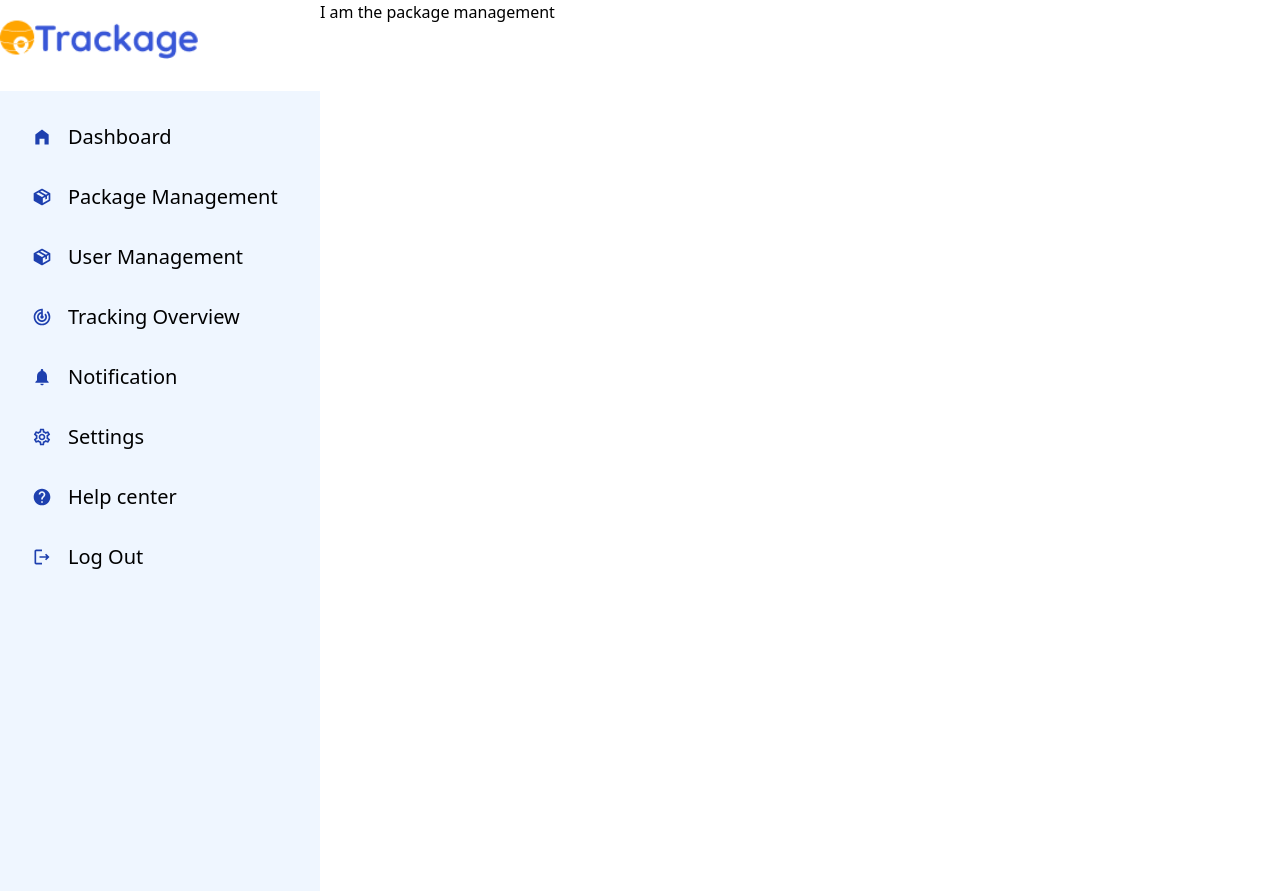
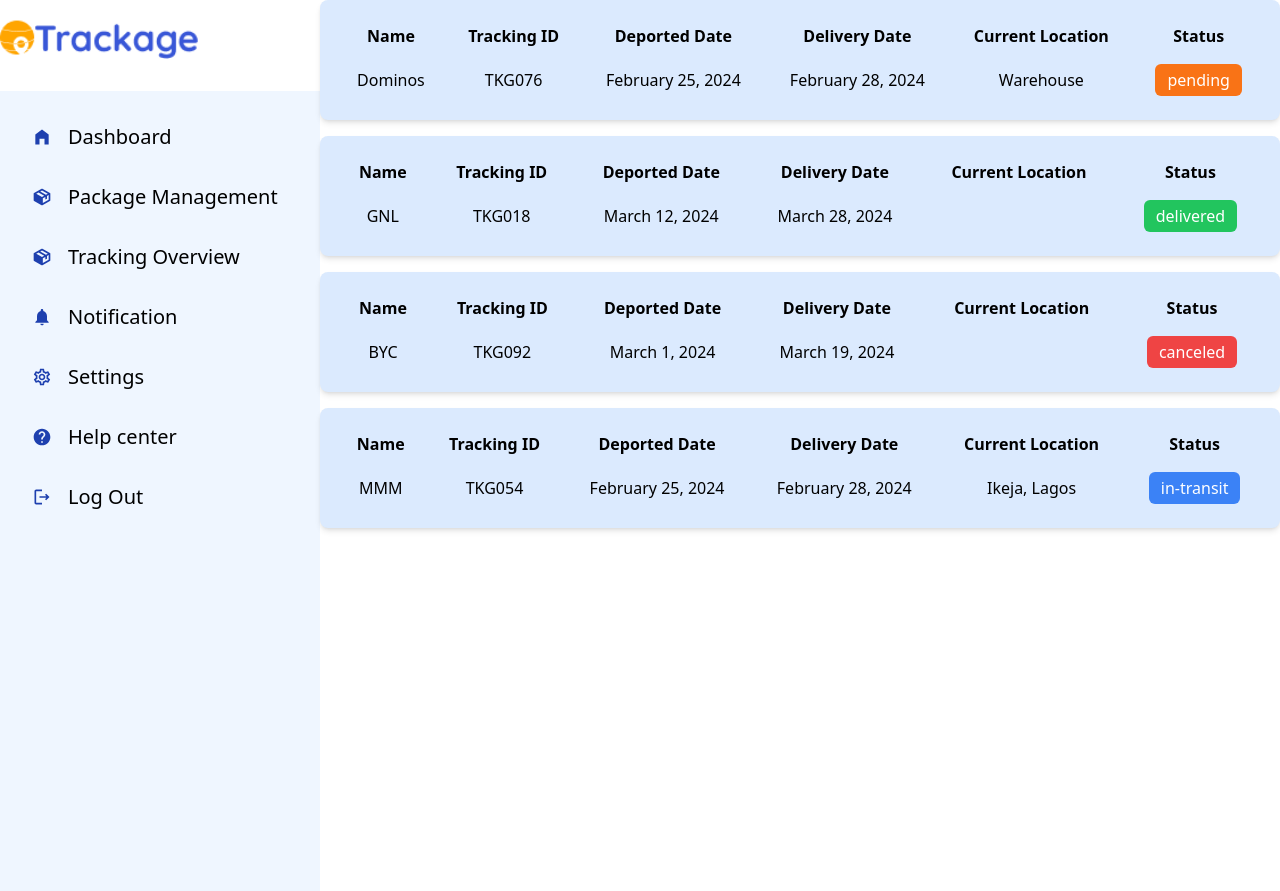
Before and after one commit to EniolaCodes/trackage, a Next.js app: page /packagemanagement in a window 1280 px wide. Built offline with nearby package versions, Linux system fonts and the light colour scheme.

Commit message:
add package management page

```diff
--- /dev/null
+++ b/src/components/Track.js
@@ -0,0 +1,54 @@
+import React from 'react';
+
+const Track = ({ name, trackingId, deportedDate, deliveryDate, currentLocation, status }) => {
+
+  // Determine button color based on status
+
+  const getStatusColor = () => {
+    switch (status) {
+        case 'canceled':
+            return 'bg-red-500 hover:bg-red-600 transform hover:scale-105';
+        case 'in-transit':
+            return 'bg-blue-500 hover:bg-blue-600 transform hover:scale-105';
+        case 'pending':
+            return 'bg-orange-500 hover:bg-orange-600 transform hover:scale-105';
+        case 'delivered':
+            return 'bg-green-500 hover:bg-green-600 transform hover:scale-105';
+        default:
+            return 'bg-gray-500';
+    }
+};
+
+    return (
+        <div className="bg-blue-100 p-4 rounded-lg shadow-md mb-4">
+            <table className="w-full">
+                <thead >
+                    <tr>
+                        <th className="px-4 py-2 text-center">Name</th>
+                        <th className="px-4 py-2 text-center">Tracking ID</th>
+                        <th className="px-4 py-2 text-center">Deported Date</th>
+                        <th className="px-4 py-2 text-center">Delivery Date</th>
+                        <th className="px-4 py-2 text-center">Current Location</th>
+                        <th className="px-4 py-2 text-center">Status</th>
+                    </tr>
+                </thead>
+                <tbody >
+                    <tr>
+                        <td className="px-4 py-2 text-center">{name}</td>
+                        <td className="px-4 py-2 text-center">{trackingId}</td>
+                        <td className="px-4 py-2 text-center">{deportedDate}</td>
+                        <td className="px-4 py-2 text-center">{deliveryDate}</td>
+                        <td className="px-4 py-2 text-center">{currentLocation}</td>
+                        <td className="px-4 py-2 text-center">
+                            <button className={`text-white py-1 px-3 rounded-md transition-colors duration-300 ${getStatusColor()}`}>
+                                {status}
+                            </button>
+                        </td>
+                    </tr>
+                </tbody>
+            </table>
+        </div>
+    );
+
+};
+export default Track;
--- a/src/pages/adminlayout.js
+++ b/src/pages/adminlayout.js
@@ -14,25 +14,28 @@ const Adminlayout = ({children}) => {
         <li className='mb-8 flex items-center text-xl hover:te'>
         <MdHomeFilled className='text-blue-800'/>
         <Link href={"/admindashboard"} className='ml-4'>Dashboard</Link> </li>
+
           <li className='mb-8 flex items-center text-xl'>
           <BiSolidPackage  className='text-blue-800'/>
-          <Link href={"/packagemanagement"} className='ml-4'>Package Management</Link> </li>
+          <Link href={"/trackingoverview"} className='ml-4'>Package Management</Link> </li>
+
           <li className='mb-8 flex items-center text-xl'>
           <BiSolidPackage  className='text-blue-800'/>
-          <Link href={"/user"} className='ml-4'>User Management</Link> </li>
+          <Link href={"/packagemanagement"} className='ml-4'>Tracking Overview</Link> </li>
 
-          <li className='mb-8 flex items-center text-xl'>
-          <MdTrackChanges className='text-blue-800'/>
-          <Link href={"/overview"} className='ml-4'>Tracking Overview</Link> </li>
+
           <li className='mb-8 flex items-center text-xl'>
           <MdNotifications className='text-blue-800'/>
           <Link href={"/adminnotification"} className='ml-4'>Notification</Link> </li>
+
           <li className='mb-8 flex items-center text-xl'>
           <MdOutlineSettings className='text-blue-800'/>
           <Link href={"/adminsettings"} className='ml-4'>Settings</Link>  </li>
+
           <li className='mb-8 flex items-center text-xl'>
           <MdOutlineHelp className='text-blue-800'/>
                     <Link href={"/adminhelpcenter"} className='ml-4'>Help center</Link>  </li>
+
           <li className='mb-8 flex items-center text-xl'>
           <MdOutlineLogout className='text-blue-800'/>
           <Link href={"/logout"} className='ml-4'>Log Out</Link></li>
--- a/src/pages/orders.js
+++ b/src/pages/orders.js
@@ -6,12 +6,12 @@ import Userlayout from "./userlayout";
 const Orders = () => {
   // Dummy data for demonstration
   const trackingData = [
-    { name: 'GIG', trackingNumber: 'ABC123', deportedDate: 'March 23, 2024', deliveryDate: 'March 27, 2024', packageName: 'Package A', status: 'Pending' },
-    { name: 'GUO', trackingNumber: 'DEF456', deportedDate: 'March 25, 2024', deliveryDate: 'April 7, 2024', packageName: 'Package B', status: 'Delivered' },
-    { name: 'Dominos', trackingNumber: 'GHI789', deportedDate: 'March 28, 2024', deliveryDate: 'April 20, 2024', packageName: 'Package D', status: 'Delivered' },
-    { name: 'Chow Chow', trackingNumber: 'GLO789', deportedDate: 'March 30, 2024', deliveryDate: 'April 7, 2024', packageName: 'Package E', status: 'Cancelled' },
-    { name: 'GUO', trackingNumber: 'TOT789', deportedDate: 'April 3, 2024', deliveryDate: 'April 6, 2024', packageName: 'Package F', status: 'Cancelled' },
-    { name: 'GNL', trackingNumber: 'MTI789', deportedDate: 'April 12, 2024', deliveryDate: 'April 15, 2024', packageName: 'Package G', status: 'In-transit' },
+    { name: 'GIG', trackingNumber: 'TKG001', deportedDate: 'March 23, 2024', deliveryDate: 'March 27, 2024', status: 'Pending' },
+    { name: 'GUO', trackingNumber: 'TKG009', deportedDate: 'March 25, 2024', deliveryDate: 'April 7, 2024', status: 'Delivered' },
+    { name: 'Dominos', trackingNumber: 'TKG003', deportedDate: 'March 28, 2024', deliveryDate: 'April 20, 2024',  status: 'Delivered' },
+    { name: 'Chow Chow', trackingNumber: 'TKG010', deportedDate: 'March 30, 2024', deliveryDate: 'April 7, 2024', status: 'Cancelled' },
+    { name: 'GUO', trackingNumber: 'TKG029', deportedDate: 'April 3, 2024', deliveryDate: 'April 6, 2024', status: 'Cancelled' },
+    { name: 'GNL', trackingNumber: 'TKG067', deportedDate: 'April 12, 2024', deliveryDate: 'April 15, 2024',  status: 'In-transit' },
     // Add more dummy data as needed
   ];
 
@@ -53,7 +53,7 @@ const Orders = () => {
               <td className="px-6 py-4 whitespace-nowrap">{item.deliveryDate}</td>
               <td className="px-6 py-4 whitespace-nowrap">{item.packageName}</td>
               <td className="px-6 py-4 whitespace-nowrap">
-                <button className={`px-4 py-2 rounded ${getStatusColor(item.status)}`}>
+                <button className={`px-4 py-2 rounded-3xl ${getStatusColor(item.status)}`}>
                   {item.status}
                 </button>
               </td>
--- a/src/pages/packagemanagement.js
+++ b/src/pages/packagemanagement.js
@@ -1,11 +1,18 @@
 import React from 'react'
-import Adminlayout from './adminlayout'
+import Adminlayout from './adminlayout';
+import Track from '../components/Track'
 
 const Packagemanagement = () => {
   return (
-
     <Adminlayout>
-      <div>I am the package management</div>
+     <div>
+        <Track name="Dominos" trackingId="TKG076" deportedDate="February 25, 2024" deliveryDate="February 28, 2024"
+        currentLocation="Warehouse" status="pending"/>
+        <Track name="GNL" trackingId="TKG018" deportedDate="March 12, 2024" deliveryDate="March 28, 2024" status="delivered"/>
+        <Track name="BYC" trackingId="TKG092" deportedDate="March 1, 2024" deliveryDate="March 19, 2024"  status="canceled"/>
+        <Track name="MMM" trackingId="TKG054" deportedDate="February 25, 2024" deliveryDate="February 28, 2024"
+        currentLocation="Ikeja, Lagos" status="in-transit"/>
+     </div>
     </Adminlayout>
   )
 }
--- a/src/pages/overview.js
+++ b/src/pages/trackingoverview.js
@@ -2,7 +2,7 @@ import React from 'react'
 import { useState } from 'react';
 import Adminlayout from './adminlayout'
 
-const Overview = () => {
+const PackageManagement = () => {
   const [packages, setPackages] = useState([]);
   const [searchTerm, setSearchTerm] = useState('');
   const [confirmationVisible, setConfirmationVisible] = useState(false);
@@ -12,7 +12,7 @@ const Overview = () => {
   const addNewPackage = () => {
     const newPackage = {
       id: packages.length + 1,
-      trackingId: `TRG${packages.length + 1}`,
+      trackingId: `TRG00${packages.length + 1}`,
       customerName: '',
       dateSubmitted: new Date().toLocaleDateString('en-US', { month: 'long', day: '2-digit', year: 'numeric' }),
       status: 'Pending'
@@ -52,7 +52,7 @@ const Overview = () => {
   return (
 
     <Adminlayout>
-<div className="container mx-auto p-4">
+<div className="container mx-auto p-4 ">
       <div className="flex justify-between items-center mb-4">
         <button className="bg-blue-500 text-white px-4 py-2 rounded-md shadow-md" onClick={addNewPackage}>Add New Package</button>
         <input
@@ -64,7 +64,7 @@ const Overview = () => {
         />
       </div>
       {filteredPackages.map(pkg => (
-        <table key={pkg.id} className="w-full mb-4">
+        <table key={pkg.id} className="w-full mb-4 rounded-lg shadow-md">
           <thead className='border-t border-b bg-blue-100'>
               < tr className='rounded-3xl'>
               <th className=" px-4 py-2 text-center" >Tracking ID</th>
@@ -74,7 +74,7 @@ const Overview = () => {
               <th className="px-4 py-2 text-center" >Actions</th>
             </tr>
           </thead>
-          <tbody className='border-t border-b bg-blue-100 rounded-3xl'>
+          <tbody className='border-t border-b bg-blue-100 '>
             <tr className='rounded-3xl'>
               <td className=" px-4 py-2 text-center">{pkg.trackingId}</td>
               <td className="  px-4 py-2 text-center">
@@ -118,4 +118,4 @@ const Overview = () => {
   )
 }
 
-export default Overview
+export default PackageManagement;
--- a/src/pages/usermanagement.js
+++ /dev/null
@@ -1,13 +0,0 @@
-import React from 'react'
-import Adminlayout from './adminlayout'
-
-const Usermanagement = () => {
-  return (
-
-    <Adminlayout>
-      <div>I am the user management</div>
-    </Adminlayout>
-  )
-}
-
-export default Usermanagement
```
